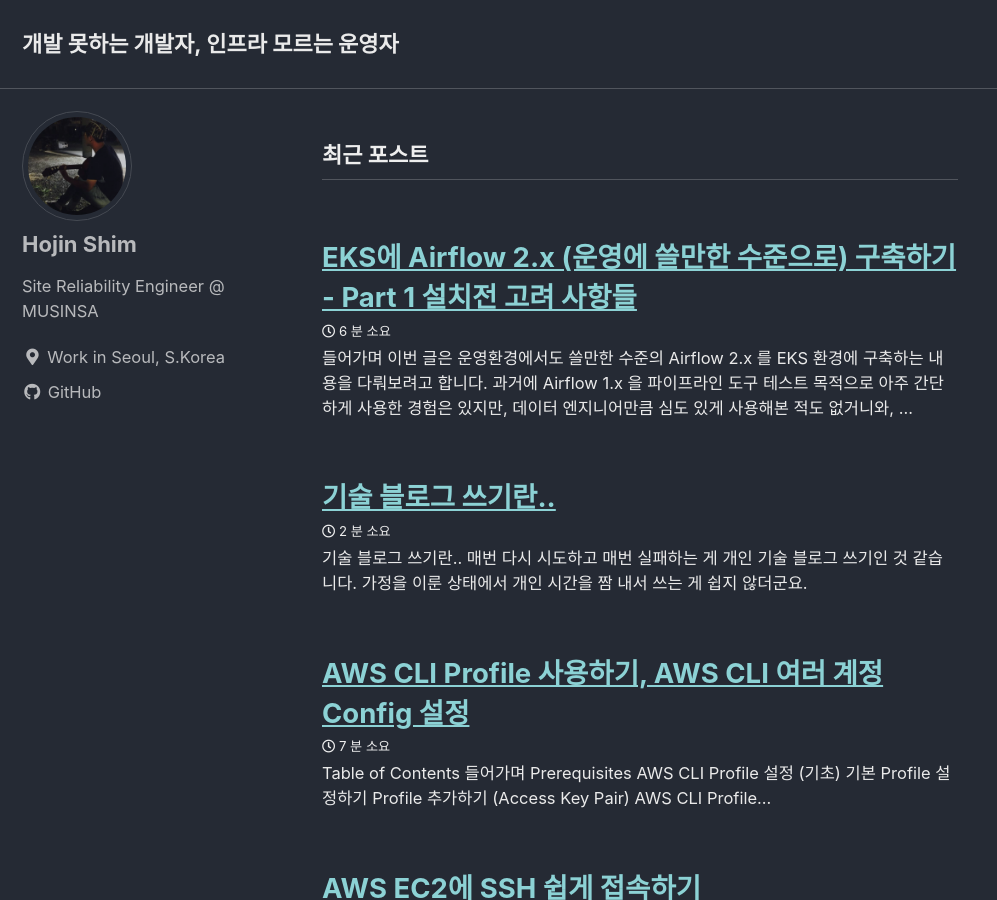
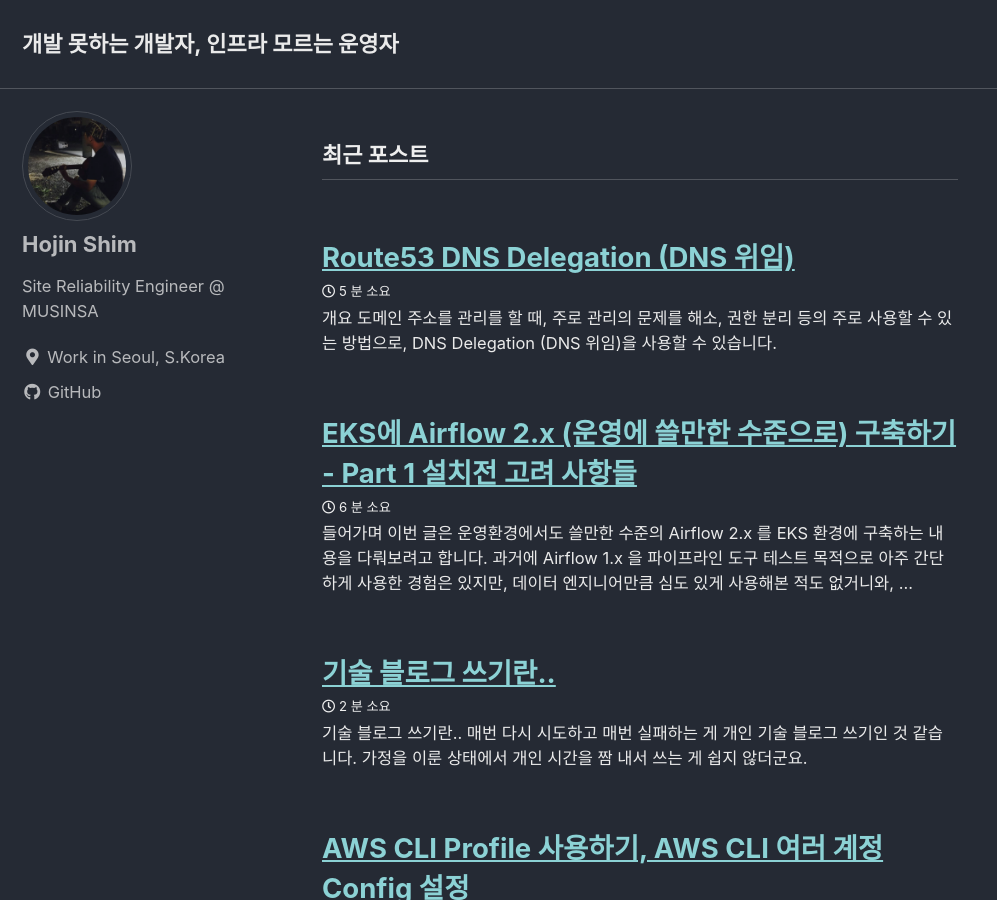
Before and after one commit to stevenshim/stevenshim.github.io, a Jekyll site: the page built from index.html, in a window 1280 px wide and 900 px high. Shown: the whole window, without its empty margins (0-997 px from the left). Built offline with Jekyll 4.4.1, drawn with Linux system fonts in a browser that asks for light colours; cached includes are drawn as plain includes; the list of posts is cut into pages by our own code; some of the changed lines change nothing that is shown.

Commit message:
Finish DNS delegation blog.

```diff
--- a/_posts/2021-09-24-dns-deligation.md
+++ b/_posts/2021-09-24-dns-deligation.md
@@ -1,59 +1,90 @@
 ---
 title: Route53 DNS Delegation (DNS 위임)
-published: false
+published: true
 ---
 
 # 개요
 도메인 주소를 관리를 할 때, 주로 관리의 문제를 해소, 권한 분리 등의 주로 사용할 수 있는 방법으로, DNS Delegation (DNS 위임)을 사용할 수 있습니다.
 
-이번 블로깅 내용은 AWS Route53에서 도메인 위임을 어떻게 진행하는지, 실무 환경에서 활용 방법, 위임 시 주의할 점은 무엇인지 다뤄보려고 합니다.
+이번 내용은 AWS Route53에서 DNS 위임을 어떻게 진행하는지, 실무 환경에서 활용 방법, 위임 시 주의할 점은 무엇인지 다뤄보려고 합니다.
 
-> 개념의 용어(Term)로, 영어는 `DNS Delegation`, `Domain Delegation`, 한글는 `도메인 위임`, `DNS 위임` 등 다양하게 쓰이는 것으로 보인다. `Domain Delegation` 혹은 `도메인 위임`이 틀린 용어인지는 모르겠으나, `DNS Delegation` 혹은 `DNS 위임` 이라는 용어를 더 많이 사용하는 것으로 보인다.
+> 개념의 용어(Term)로, 영어는 `DNS Delegation`, `Domain Delegation`, 한글은 `도메인 위임`, `DNS 위임` 등 다양하게 쓰이는 것으로 보입니다. `Domain Delegation` 혹은 `도메인 위임`이 틀린 용어인지는 모르겠으나, `DNS Delegation` 혹은 `DNS 위임`이라는 용어를 더 많이 사용하는 것으로 보입니다,
 
 ## DNS Delegation의 개념
-도메인 위임은 상위 도메인에서 동위 혹은 하위 도메인에 대한 권한/관리를 위임하는 내용입니다.
+DNS 위임은 상위 도메인에서 동위 혹은 하위 도메인에 대한 권한/관리를 위임하는 내용입니다.
 
-도메인에는 `.` (root) 도메인이 존재하며, 이 하위에는 `.com`, `.net`, `.io` 등 최상위 도메인이 있으며, 일반적으로 우리가 구매하는 도메인은 이 최상위 도메인에서 구매한 `some-name.io` 같은게 있습니다.
+도메인에는 `.` (root) 도메인이 존재하며, 이 하위에는 `.com`, `.net`, `.io` 등 최상위 도메인이 있으며, 일반적으로 우리가 구매하는 도메인은 이 최상위 도메인에서 구매한 `some-name.io` 같은 것이 있습니다.
 
 위 내용을 간소하여 설명하면 `.` -> `.io` -> `some-name.io` 순으로 위임이 되어있습니다.
 
-구매한 도메인(some-name.io)에 대해서 혹은 구매한 도메인의 sub-domain 에 대해서 재위임을 할 수 있는데, 이렇게 다시 위임하여 관리의 목적을 달성할 수 있습니다.
+구매한 도메인(some-name.io)에 대해서 혹은 구매한 도메인의 sub-domain에 대해서 재위임을 할 수 있는데, 이렇게 다시 위임하여 관리의 목적을 달성할 수 있습니다.
+
+> 실무에서 DNS 위임을 하는 목적은 위에 설명한 내용과 부합합니다.<br>
+> 예를 들어, 개발 환경 도메인의 Hosted Zone을 분리하여, 개발팀이 좀 더 자유롭게 DNS Record를 추가하게 할 수 있습니다.<br>
+> 혹은 DNS Record 가 너무 많은 경우, 첫 번째 sub-domain 별로 나누어 관리하는 것도 가능합니다.
 
 
 ## DNS 위임하기
 > 보통 도메인을 구매하면 도메인 업체 서비스에서 DNS 관리 기능을 포함합니다.
 
-여기서 부터는 우리가 구매한 도메인에 대해서 위임을 하므로, 최상위 도메인의 위임 과정은 잠시 잊고, 우리 도메인을 어떻게 위임하는지 알아보도록 하겠습니다.
+여기서부터는 우리가 구매한 도메인에 대해서 위임을 하므로, 최상위 도메인의 위임 과정은 잠시 잊고, 우리 도메인을 어떻게 위임하는지 알아보도록 하겠습니다.
 
-DNS 위임은 `질의(DNS lookup)`해야할 Name Server를 위임하고 싶은 서버로 지정하는 것입니다.
+DNS 위임은 `질의(DNS lookup)`해야 할 Name Server를 위임하고 싶은 서버로 지정하는 것입니다.
 
 즉, 동위 수준에서 위임, 혹은 하위 도메인(sub-domain)을 위임하는게 가능합니다.
 
-(그림 위임된 DNS 서버에 질의 과정)
+### DNS 질의 과정
 
-### Route53 에서 Hosted Zone 생성
-Amazone Route53은 AWS의 DNS 서비스입니다.
-Amazon Rouet53의 Hosted Zone을 통하여 AWS에서 구매한 도메인 혹은 타 판매처에서 구매한 도메인에 대해 관리를 할 수 있습니다.
+![](../img/2021-09-24-dns-deligation/dns-lookup.jpg)<br>
+*Figure 1 - DNS Query 과정 (root dns query 생략)*
 
-Hosted Zone 생성은 쉽습니다.
-
-> 어떠한 도메인에 대한 Hosted Zone 을 생성하는건 도메인 구매를 하지 않아도 가능합니다. 하지만 이 Hosted Zone으로 위임되어 있지 않으면 이 쪽으로 질의가 되지 않겠지요.
-
-(생성 사진)
+예를 들어, jenkins.dev.example.io에 대해 DNS Query가 수행되는 과정을 설명했습니다.
+1. 사용자 브라우저에서 jenkins.dev.example.io를 접속합니다.
+2. Local DNS에서는 캐싱 된 레코드가 없을 수 있고, AWS Route53의 Hosted Zone으로 관리하는 Name Server로 질의를 합니다.
+3. example.io 도메인에 대한 Hosted Zone에는 dev.example.io에 대한 Name Server(NS) 레코드를 가지고 있기에, 다른 Name Server 주소를 반환합니다.
+4. dev.example.io Hosted Zone에 다시 질의를 합니다.
+5. jenkins.dev.example.io의 A레코드가 존재한다면 이를 응답합니다.
+6. Local DNS는 다시 브라우저에 IP 정보를 응답합니다.
 
 
 ### Route53에서 DNS 위임
+내가 소유한 도메인 내에서 DNS 위임은 매우 간단합니다.
+example.io 도메인을 내가 직접 소유하고, Route53의 Hosted Zone으로 관리한다고 가정하겠습니다.
+dev.example.io 도메인을 만들고, 이를 별도의 Hosted Zone에 관리하도록 하려면 아래와 같이 진행하면 됩니다.
 
-### 타 판매처에서 구매한 DNS를 Route53으로 위임
+1. dev.example.io 도메인에 대한 Hosted Zone 생성
+2. dev.example.io Hosted Zone을 확인하면 NS 레코드가 있습니다.
+   ![](../img/2021-09-24-dns-deligation/dev-ns-record.png)<br>
+   *Figure 2 - dev.example.io의 NS 레코드*
+   <br><br>
+3. 이 dev.example.io 에 대한 NS 레코드를 example.io에 추가합니다.
+   ![](../img/2021-09-24-dns-deligation/add-ns-record.png)<br>
+   *Figure 3 - (좌) example.io Hosted Zone / (우) dev.example.io Hosted Zone*
+   <br><br>
 
-### 운영중인 서비스의 DNS 위임 시, 주의사항
+### 주의사항 - 운영 중인 서비스의 DNS 위임 시
+방법은 간단하지만 운영 중인 실제 서비스에서 위임을 할 경우, 정말 주의해야 하는 것이 있습니다.
+위임하려는 sub-domain으로 끝나는 모든 레코드를, 위임할 Hosted Zone에 미리 동일하게 생성해두어야 합니다.
+
+예를 들어, example.io Hosted Zone에 foo.dev.example.io 레코드가 이미 존재하고 있었다면, example.io에 dev.example.io NS 레코드를 추가하기 전에 dev.example.io Hosted Zone에 dev.example.io로 끝나는 모든 레코드를 준비해두어야 합니다.
+
+![](../img/2021-09-24-dns-deligation/no-record-after-delegation.png)<br>
+*Figure 4 - 위임할 Hosted Zone에 레코드 준비 누락 시, 질의 불가*
+
 
 ### AWS Multi Account 환경에서 DNS 위임 전략
-(개발, 스테이징, 운영 등 계정 분리로 환경 분리된 상황에서 도메인 위임)
+위 예시로 보신 것과 같이 DNS 위임은 그리 어려운 과정이 아닙니다.
+만약 다수의 AWS 계정을 운영한다면, 최상위 root account 혹은 개별 root account에서 소유 중인 Domain을 관리하고, 계정별로 DNS 위임을 하여 관리하는 것도 좋은 전략이라 생각합니다.
+![](../img/2021-09-24-dns-deligation/multi-account-dns-delegation.jpg)<br>
+*Figure 5 - 여러 계정을 쓸 때 위임하여 관리하기*
 
+## 마무리
+DNS 관리는 보통 시스템 엔지니어 혹은 네트워크 엔지니어 등 인프라 조직에서 주로 하다 보니, 개발자가 흔히 하는 업무는 아닐 수 있습니다.
+하지만 개념이 그리 어렵지 않고, 과정도 매우 쉽기 때문에 알아두면 사용하기 좋은 전략이 될 수 있습니다.
+작은 조직에서 개발팀이 DNS 관리까지 하는 경우라면, 미리 위임 전략을 고민하고 시작하면 훗날 위임 시 레코드 마이그레이션을 하는 번거로움을 줄일 수 있습니다.
+준비가 된다면 AWS Route53의 Hosted Zone 간 Record Sync를 맞추는 스크립트를 공개해 보겠습니다.
 
-## 관련 문서
-MS의 문서에 설명이 잘 되어있다.
-https://docs.microsoft.com/en-us/windows-server/identity/ad-ds/plan/reviewing-dns-concepts#delegation
-
-https://docs.microsoft.com/ko-kr/azure/dns/dns-domain-delegation
+### 관련 문서
+* https://docs.aws.amazon.com/Route53/latest/DeveloperGuide/CreatingNewSubdomain.html
+* https://docs.microsoft.com/en-us/windows-server/identity/ad-ds/plan/reviewing-dns-concepts#delegation
+* https://docs.microsoft.com/ko-kr/azure/dns/dns-domain-delegation
```
Also changed, not shown: img/2021-09-24-dns-deligation/add-ns-record.png (added), img/2021-09-24-dns-deligation/dev-ns-record.png (added), img/2021-09-24-dns-deligation/dns-lookup.jpg (added), img/2021-09-24-dns-deligation/multi-account-dns-delegation.jpg (added), img/2021-09-24-dns-deligation/no-record-after-delegation.png (added).
